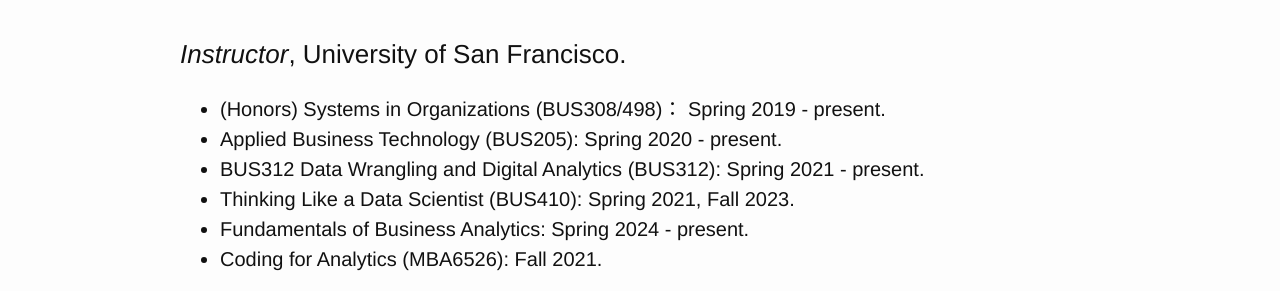
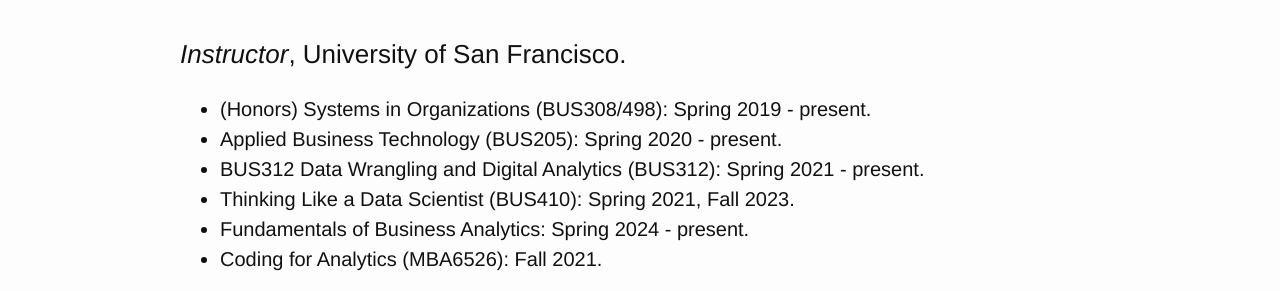
Before and after one commit to LongyuanDu/academic, a Jekyll site: the page built from Teaching.md, in a window 1280 px wide. Shown: the part 171-462 px from the top of the page. Built offline with Jekyll 4.4.1, drawn with Linux system fonts in a browser that asks for light colours.

```diff
--- a/Teaching.md
+++ b/Teaching.md
@@ -7,7 +7,7 @@ permalink: /teaching/
 
 ### *Instructor*, University of San Francisco.
 
-* (Honors) Systems in Organizations (BUS308/498)： Spring 2019 - present.
+* (Honors) Systems in Organizations (BUS308/498): Spring 2019 - present.
 * Applied Business Technology (BUS205): Spring 2020 - present.
 * BUS312 Data Wrangling and Digital Analytics (BUS312): Spring 2021 - present.
 *  Thinking Like a Data Scientist (BUS410): Spring 2021, Fall 2023.
```
